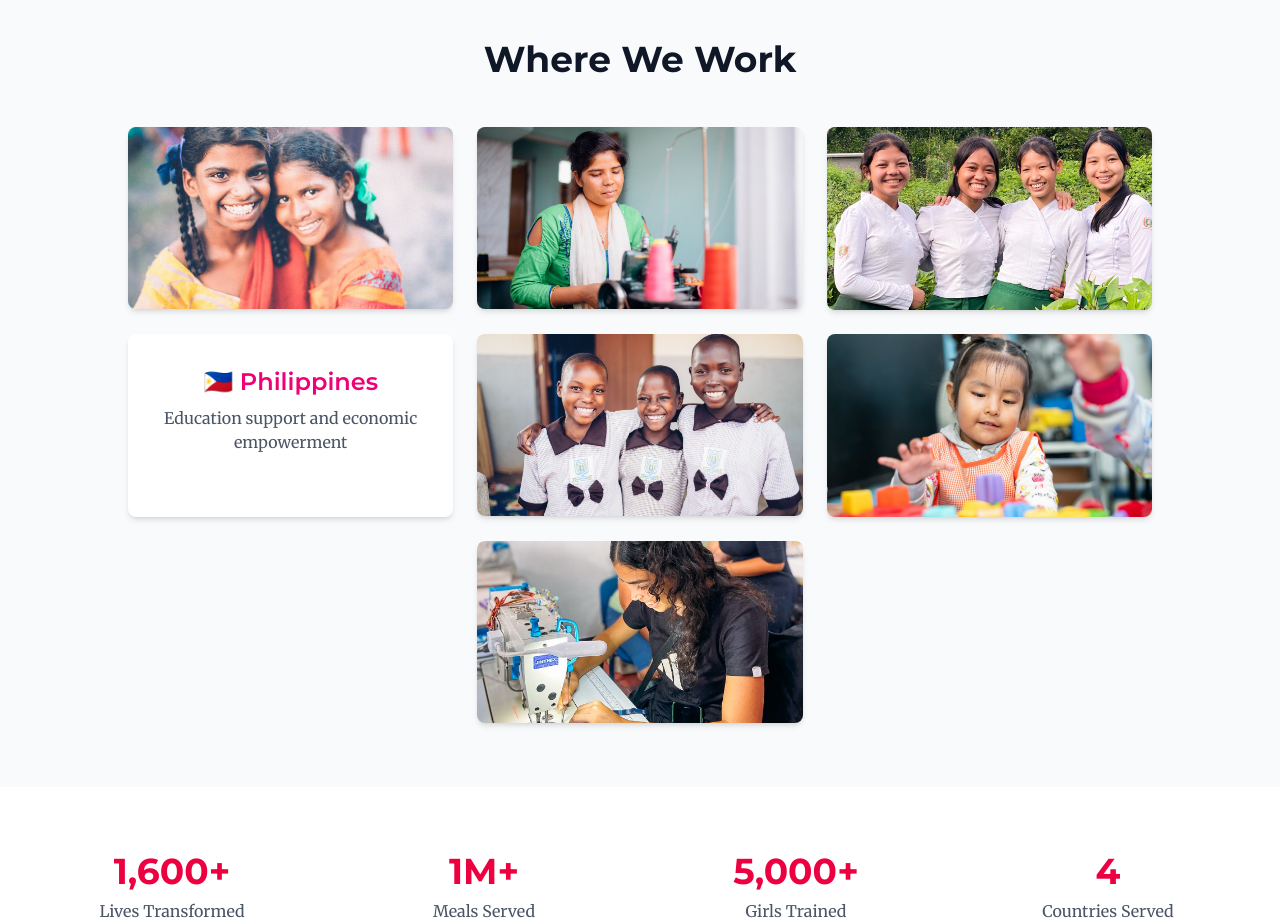
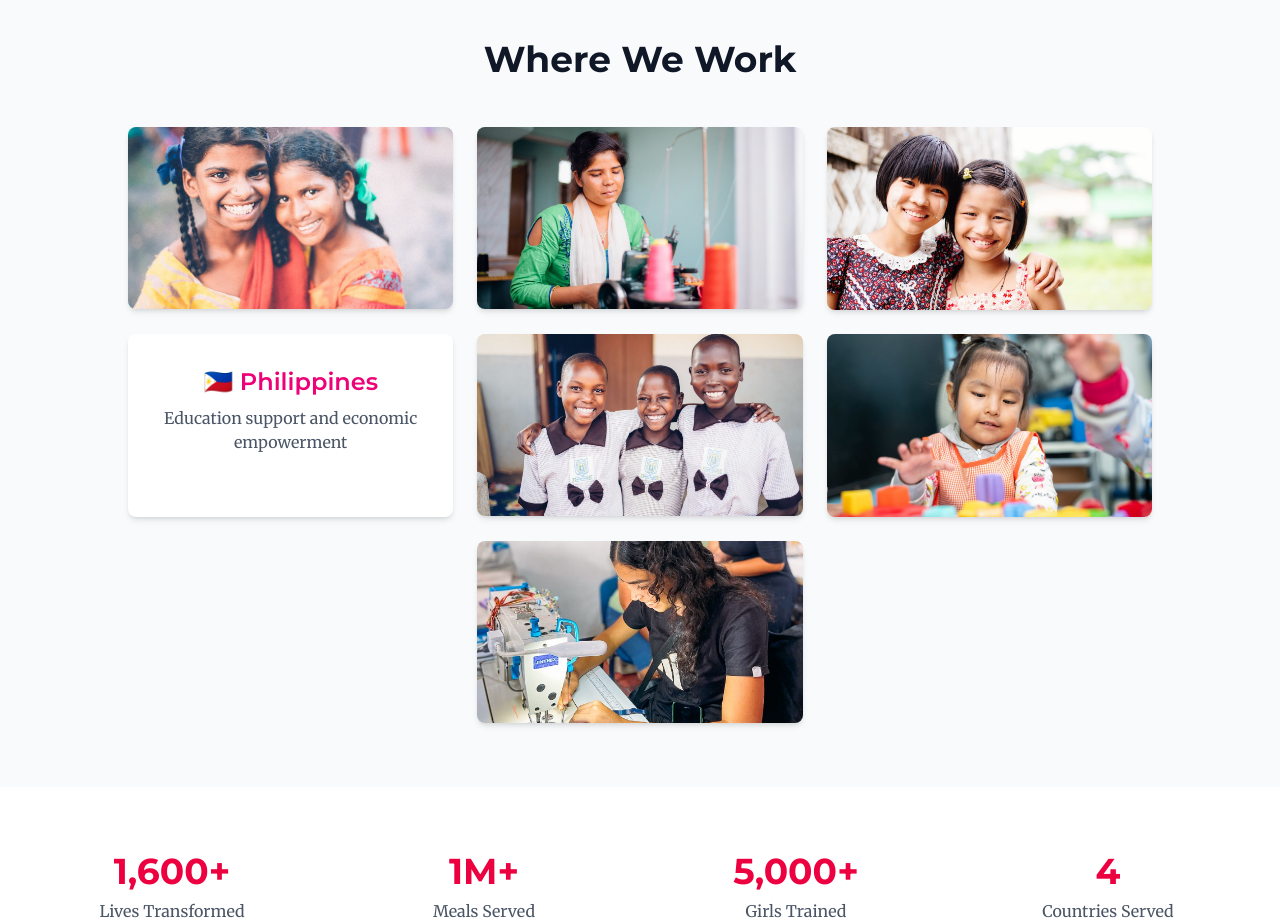
Before and after one commit to Peace-Gospel-International/shehashope, a Next.js app: page / in a window 1280 px wide. Shown: the part 2240-3164 px from the top of the page. Built offline with nearby package versions, Linux system fonts and the light colour scheme.

Commit message:
Use selected Myanmar program photo

```diff
--- a/app/page.tsx
+++ b/app/page.tsx
@@ -173,8 +173,8 @@ export default function Home() {
               aria-label="Myanmar: 14.6 million children, 5.1 million in child labor, 134,000 in child slavery"
             >
               <Image
-                src="/images/where-we-work/myanmar-students.jpg"
-                alt="Four smiling students standing together in Myanmar"
+                src="/images/where-we-work/myanmar-friends.jpg"
+                alt="Two smiling girls standing arm in arm in Myanmar"
                 fill
                 sizes="(min-width: 1024px) 320px, (min-width: 768px) 50vw, 100vw"
                 className="object-cover object-top transition-transform duration-500 group-hover:scale-105 group-focus:scale-105"
```
Also changed, not shown: public/images/where-we-work/myanmar-friends.jpg (added), public/images/where-we-work/myanmar-students.jpg (deleted).
